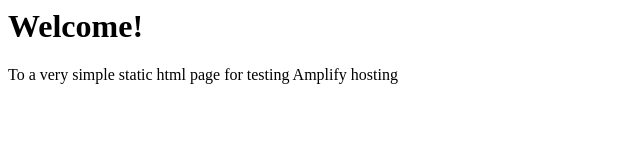
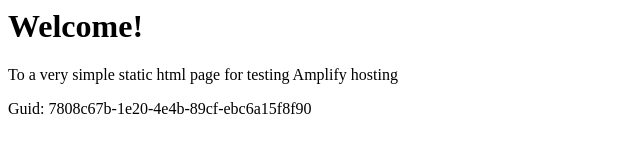
Before and after one commit to aws-aemilia-lhr/Github-PR-Commit-Integration-Test-DoNotTouch-Gith-OKSLNVO2-v1-prod-eu-west-2, a website: page src/index.html in a window 1280 px wide. Shown: the whole page, without its empty margins (0-640 px from the left). Drawn offline with Linux system fonts and the light colour scheme.

Commit message:
commit from integ tests

```diff
--- a/src/index.html
+++ b/src/index.html
@@ -1,3 +1,5 @@
+
+
 <html lang="en">
 
 <head>
@@ -10,6 +12,6 @@
 <body>
     <h1>Welcome!</h1>
     <p>To a very simple static html page for testing Amplify hosting</p>
-</body>
+    <p>Guid: 7808c67b-1e20-4e4b-89cf-ebc6a15f8f90</p></body>
 
 </html>
```
